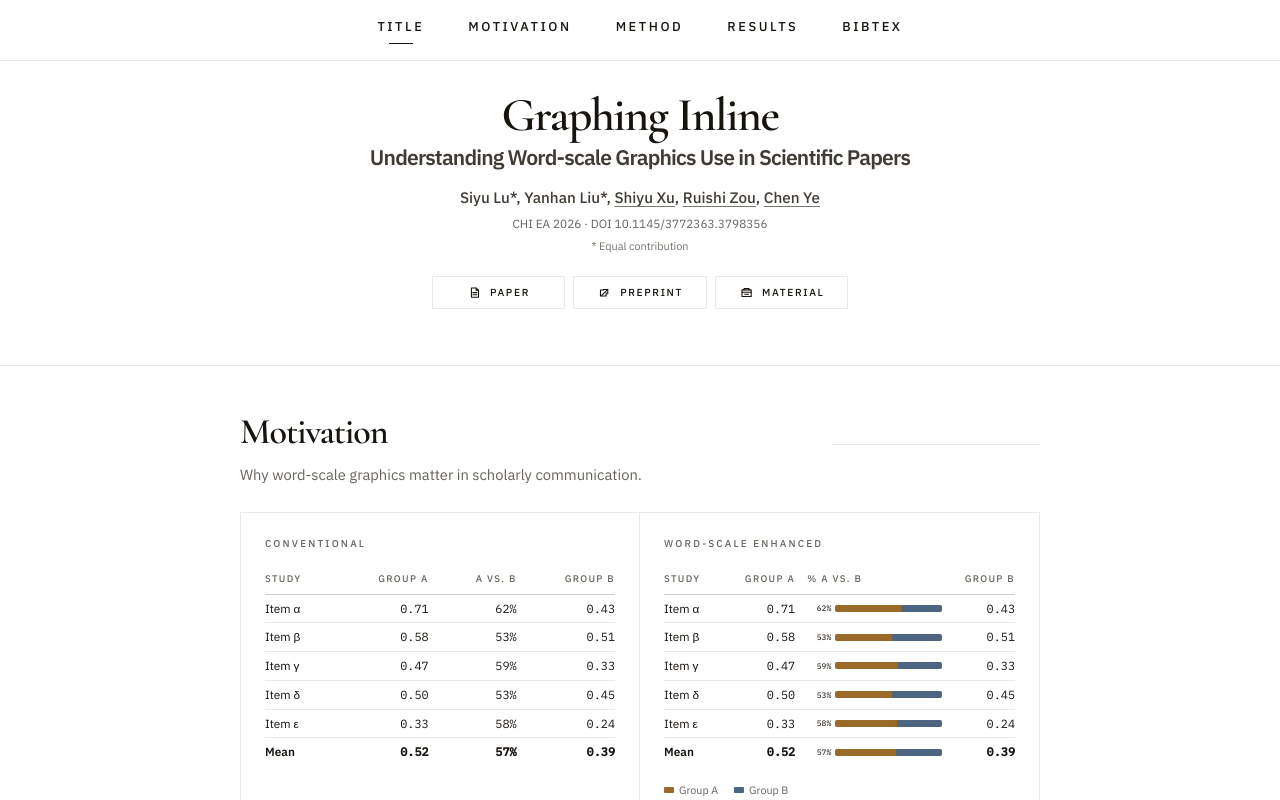
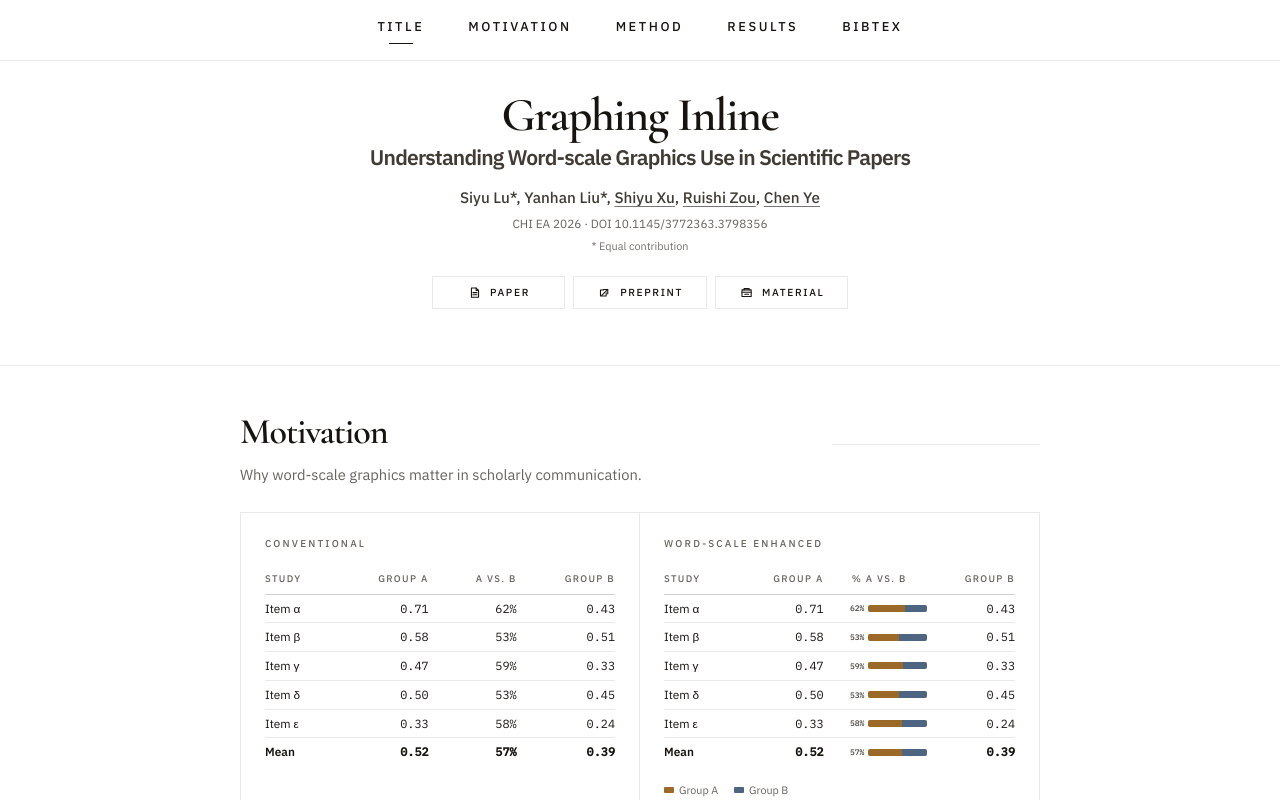
Before and after one commit to salmooonaa/graphing-inline, a Next.js app: page / in a window 1280 px wide. Shown: the top 800 px of the page. Built offline with nearby package versions, Linux system fonts and the light colour scheme.

Commit message:
fix: realign motivation comparison bars

```diff
--- a/src/components/sections/problem-section.tsx
+++ b/src/components/sections/problem-section.tsx
@@ -25,15 +25,15 @@ function pct(a: number, b: number) {
 function StackedBar({ a, b }: { a: number; b: number }) {
   const p = pct(a, b);
   return (
-    <div className="flex w-full items-center gap-1">
+    <div className="grid w-full grid-cols-[1.8rem_minmax(0,1fr)] items-center gap-1">
       <span
-        className="w-[24px] text-right text-[0.5rem] font-medium tabular-nums text-[var(--muted-strong)]"
+        className="text-right text-[0.5rem] font-medium tabular-nums text-[var(--muted-strong)]"
         style={{ fontFamily: "var(--font-data), monospace" }}
       >
         {p}%
       </span>
       <div
-        className="flex min-w-[4.9rem] flex-1 overflow-hidden rounded-[2px]"
+        className="flex w-full overflow-hidden rounded-[2px]"
         style={{
           height: 7,
           background: "rgba(23, 19, 15, 0.06)",
@@ -52,8 +52,8 @@ const TH =
   "pb-[7px] pt-1 px-2 first:pl-0 last:pr-0 text-left text-[0.6rem] font-medium uppercase tracking-[0.14em] text-[var(--muted)]";
 const TD = "py-[5px] px-2 first:pl-0 last:pr-0 text-[0.74rem] text-[var(--foreground)]";
 const BAR_TH =
-  "pb-[7px] pt-1 pl-1 pr-0 text-left text-[0.6rem] font-medium uppercase tracking-[0.14em] text-[var(--muted)]";
-const BAR_TD = "py-[4px] pl-1 pr-0 text-[0.74rem] text-[var(--foreground)]";
+  "pb-[7px] pt-1 px-1 text-center text-[0.6rem] font-medium uppercase tracking-[0.14em] text-[var(--muted)]";
+const BAR_TD = "py-[5px] pl-1 pr-0 align-middle text-[0.74rem] text-[var(--foreground)]";
 const NUM = "text-right tabular-nums";
 const MONO: React.CSSProperties = { fontFamily: "var(--font-data), monospace" };
 const MODULE_NOTE =
```
